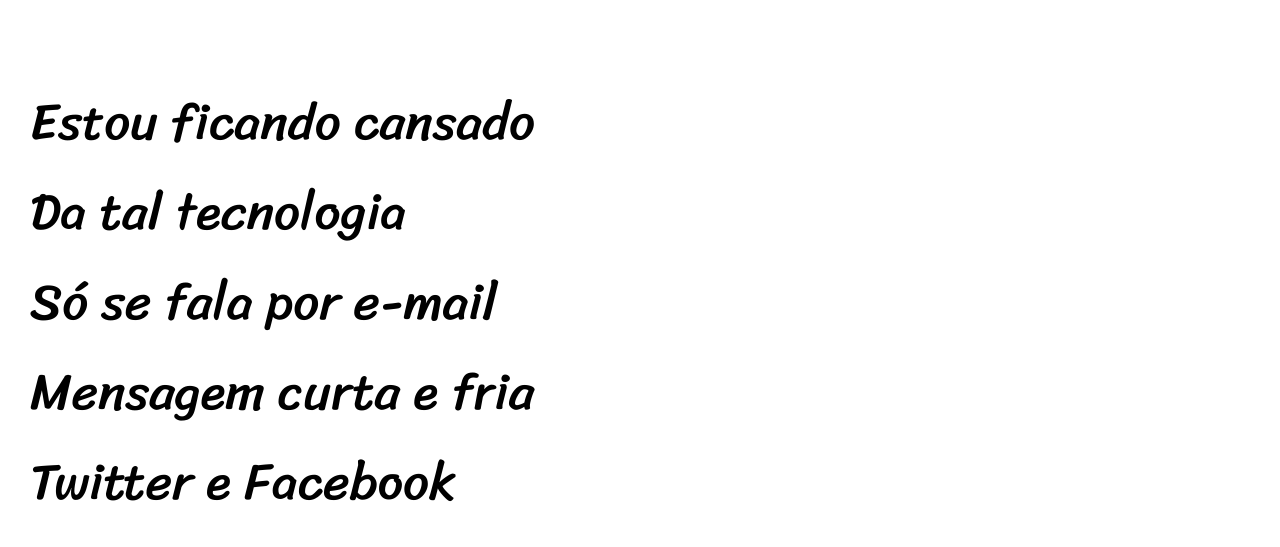
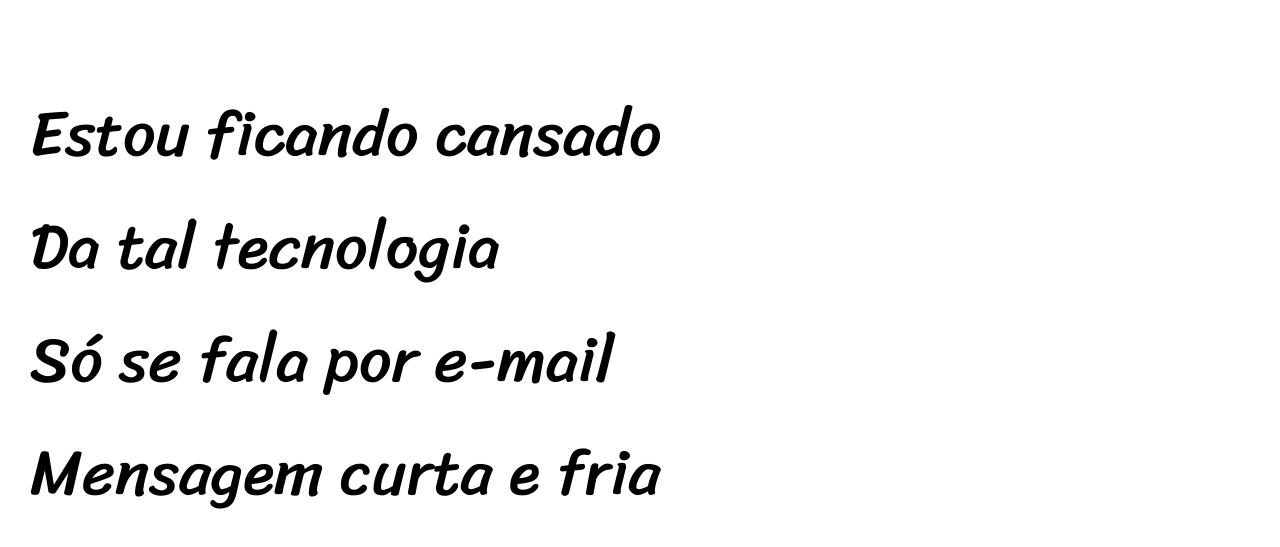
Before and after one commit to leonardodbc/projeto-cordel, a plain HTML site: page index.html in a window 1280 px wide. Shown: the part 253-800 px from the top of the page. Drawn offline with Linux system fonts and the light colour scheme.

Commit message:
Update style.css

```diff
--- a/style.css
+++ b/style.css
@@ -48,10 +48,11 @@
     padding-bottom: 10vh;
     padding-left: 30px;
     font-family: "Sriracha";
-    font-size: 4vw;
+    font-size: 5vw;
 }
 
 footer {
+    font-size: 3vw;
     background-color: black;
     color: white;
     text-align: center;
```
